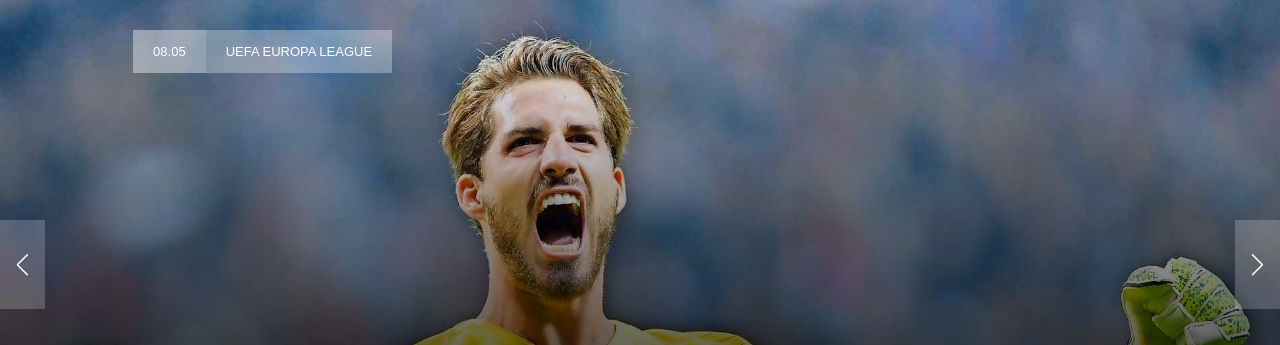
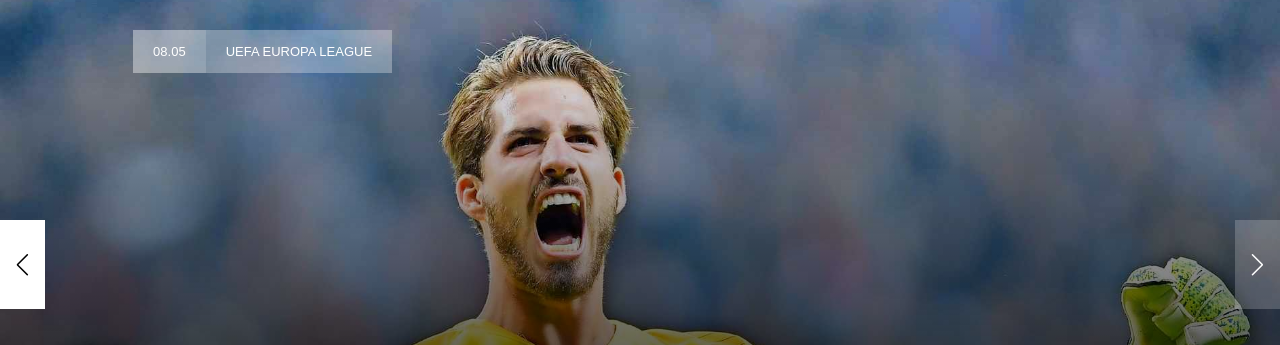
Before and after one commit to Flololoo/fe-challenge, a plain HTML site: page index.html in a window 1280 px wide. In both pictures the pointer is over the button 22 px from the left and 388 px from the top of the page. Shown: the part 124-469 px from the top of the page. Drawn offline with nearby package versions, Linux system fonts and the light colour scheme; grey boxes are pictures that could not be loaded; files whose address does not match are found by name.

Commit message:
~ new styling for swiper btn hover

```diff
--- a/style/header-sujet.css
+++ b/style/header-sujet.css
@@ -26,6 +26,15 @@
     height: 89px;
     width: 45px;
     background-color: rgba(255,255,255,0.2);
+}
+
+.swiper-button-prev:hover,
+.swiper-button-next:hover{
+    background-color: rgba(255,255,255, 1);
+}
+.swiper-button-prev:hover:after,
+.swiper-button-next:hover:after{
+    color: black;
 }
 
 @media (max-width: 768px) {
```
